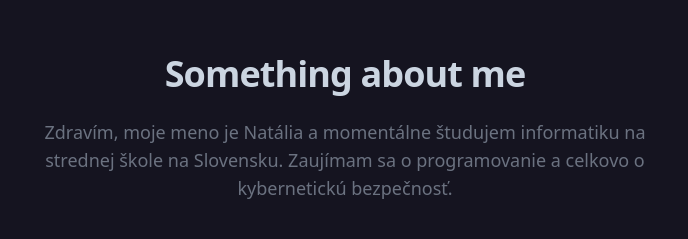
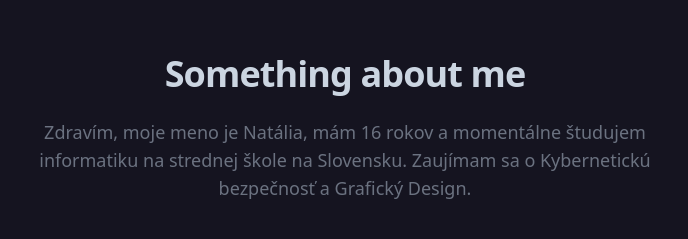
Before and after one commit to nnefficient/skys.cool, a plain HTML site: page sk/index.html in a window 1280 px wide. Shown: the part 906-1145 px from the top of the page, 295-983 px from the left. Drawn offline with nearby package versions, Linux system fonts and the light colour scheme.

Commit message:
Update index.html

```diff
--- a/sk/index.html
+++ b/sk/index.html
@@ -69,7 +69,7 @@ link na tu stránku namiesto posielania HTML/TXT súboru toho chatu. Potom som p
 </span>
 </h2>
 <p class="text-base text-gray-500 md:text-lg">
-Zdravím, moje meno je Natália a momentálne študujem informatiku na strednej škole na Slovensku. Zaujímam sa o programovanie a celkovo o kybernetickú bezpečnosť.
+Zdravím, moje meno je Natália, mám 16 rokov a momentálne študujem informatiku na strednej škole na Slovensku. Zaujímam sa o Kybernetickú bezpečnosť a Grafický Design.
 </p>
 </div>
 
```
